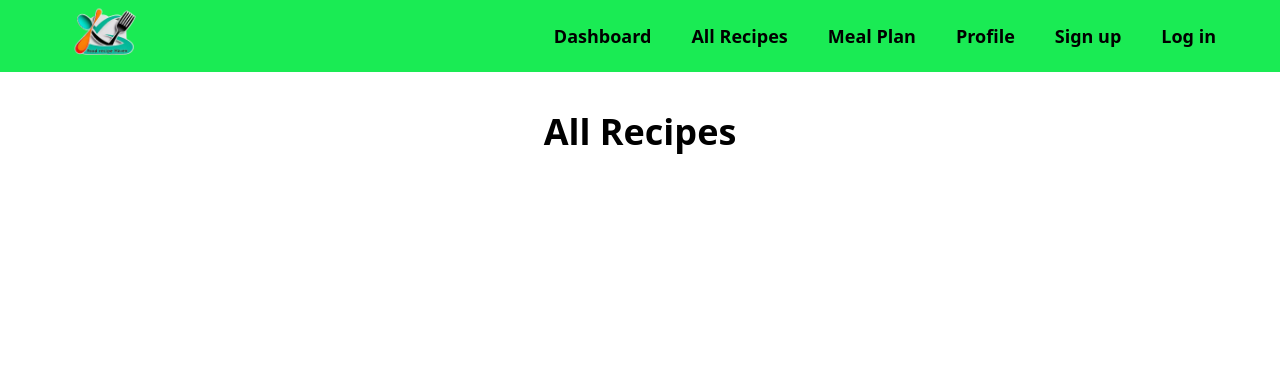
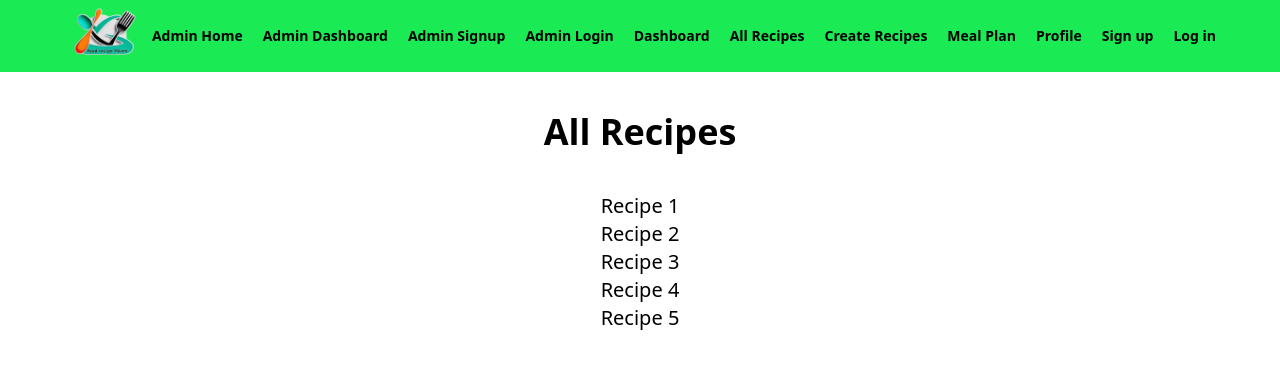
Before and after one commit to karanssu/ai-recipe-haven, a Next.js app: page /recipe in a window 1280 px wide. Shown: the top 368 px of the page. Built offline with nearby package versions, Linux system fonts and the light colour scheme.

Commit message:
More user and admin routes added

```diff
--- /dev/null
+++ b/app/(root)/(admin)/admin/(auth)/login/page.tsx
@@ -0,0 +1,7 @@
+const Page = () => {
+	return (
+		<div className="text-4xl text-center mt-10 font-semibold">Admin Log In</div>
+	);
+};
+
+export default Page;
--- /dev/null
+++ b/app/(root)/(admin)/admin/(auth)/signup/page.tsx
@@ -0,0 +1,9 @@
+const Page = () => {
+	return (
+		<div className="text-4xl text-center mt-10 font-semibold">
+			Admin Sign up
+		</div>
+	);
+};
+
+export default Page;
--- /dev/null
+++ b/app/(root)/(admin)/admin/dashboard/page.tsx
@@ -0,0 +1,9 @@
+const Page = () => {
+	return (
+		<div className="text-4xl text-center mt-10 font-semibold">
+			Admin Dashboard
+		</div>
+	);
+};
+
+export default Page;
--- /dev/null
+++ b/app/(root)/(admin)/admin/page.tsx
@@ -0,0 +1,7 @@
+const Page = () => {
+	return (
+		<div className="text-4xl text-center mt-10 font-semibold">Admin Home</div>
+	);
+};
+
+export default Page;
--- /dev/null
+++ b/app/(root)/(user)/recipe/[recipeId]/page.tsx
@@ -0,0 +1,11 @@
+const Page = async ({ params }: { params: Promise<{ recipeId: string }> }) => {
+	const recipeId = (await params).recipeId;
+
+	return (
+		<div className="text-4xl text-center mt-10 font-semibold">
+			Recipe: {recipeId}
+		</div>
+	);
+};
+
+export default Page;
--- /dev/null
+++ b/app/(root)/(user)/recipe/new/page.tsx
@@ -0,0 +1,9 @@
+const Page = () => {
+	return (
+		<div className="text-4xl text-center mt-10 font-semibold">
+			Create New Recipe
+		</div>
+	);
+};
+
+export default Page;
--- a/app/(root)/(user)/recipe/page.tsx
+++ b/app/(root)/(user)/recipe/page.tsx
@@ -1,6 +1,30 @@
+import Link from "next/link";
+
 const Page = () => {
 	return (
-		<div className="text-4xl text-center mt-10 font-semibold">All Recipes</div>
+		<>
+			<div className="text-4xl text-center mt-10 font-semibold">
+				All Recipes
+			</div>
+
+			<ul className="mt-10 text-center text-xl cursor-pointer">
+				<li>
+					<Link href={`/recipe/1`}>Recipe 1</Link>
+				</li>
+				<li>
+					<Link href={`/recipe/2`}>Recipe 2</Link>
+				</li>
+				<li>
+					<Link href={`/recipe/3`}>Recipe 3</Link>
+				</li>
+				<li>
+					<Link href={`/recipe/4`}>Recipe 4</Link>
+				</li>
+				<li>
+					<Link href={`/recipe/5`}>Recipe 5</Link>
+				</li>
+			</ul>
+		</>
 	);
 };
 
--- a/components/Navbar.tsx
+++ b/components/Navbar.tsx
@@ -1,6 +1,5 @@
 import Image from "next/image";
 import Link from "next/link";
-import React from "react";
 
 const Navbar = () => {
 	return (
@@ -11,9 +10,14 @@ const Navbar = () => {
 				</Link>
 			</div>
 
-			<div className="flex space-x-10 text-lg">
+			<div className="flex space-x-5 text-sm">
+				<Link href="/admin">Admin Home</Link>
+				<Link href="/admin/dashboard">Admin Dashboard</Link>
+				<Link href="/admin/signup">Admin Signup</Link>
+				<Link href="/admin/login">Admin Login</Link>
 				<Link href="/dashboard">Dashboard</Link>
 				<Link href="/recipe">All Recipes</Link>
+				<Link href="/recipe/new">Create Recipes</Link>
 				<Link href="/mealplan">Meal Plan</Link>
 				<Link href="/profile">Profile</Link>
 				<Link href="/signup">Sign up</Link>
```
Also changed, not shown: app/(root)/(user)/(auth)/login/page.tsx (renamed from app/(root)/(auth)/login/page.tsx), app/(root)/(user)/(auth)/signup/page.tsx (renamed from app/(root)/(auth)/signup/page.tsx).
